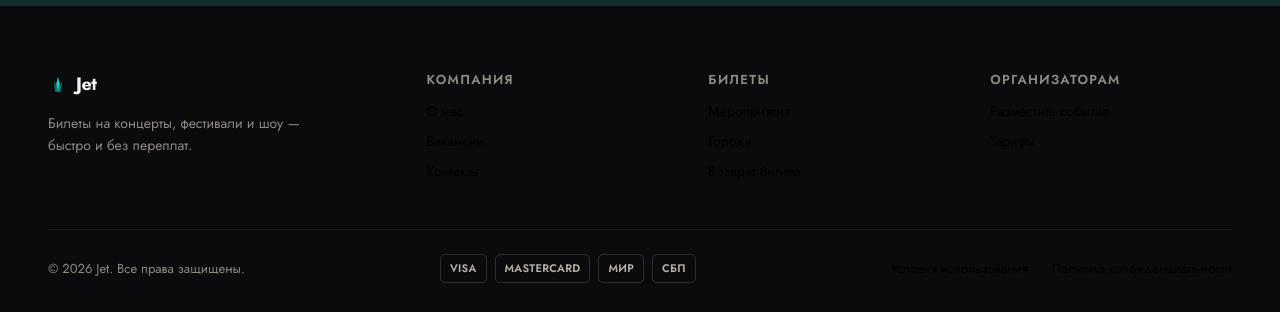
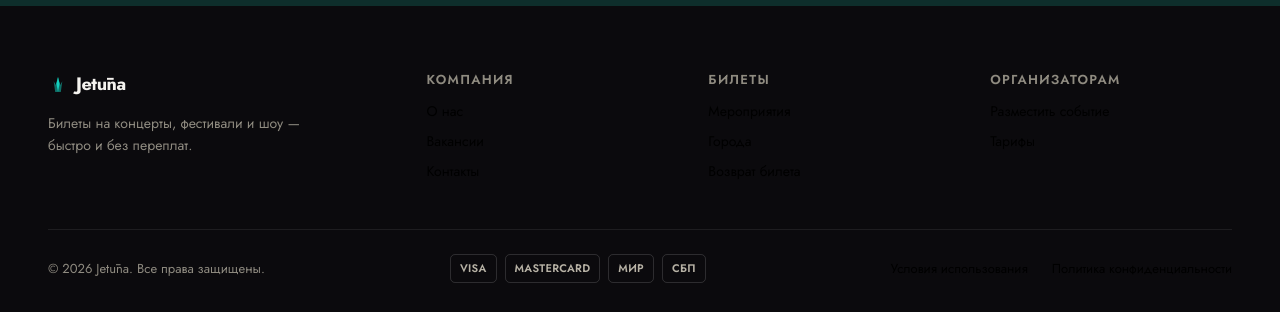
Before and after one commit to Bakhq/jet-tickets, a React (Vite) app: page /#/ in a window 1280 px wide. Shown: the part 1818-2130 px from the top of the page. Built offline with nearby package versions, Linux system fonts and the light colour scheme; no server answers; the database is empty.

Commit message:
Update Footer.jsx

```diff
--- a/src/components/Footer.jsx
+++ b/src/components/Footer.jsx
@@ -53,7 +53,7 @@ export function Footer() {
           <div>
             <Link to="/" className="inline-flex items-center gap-2 mb-3.5">
               <JetMark size={20} />
-              <span className="text-lg font-bold tracking-tight text-cream">Jet</span>
+              <span className="text-lg font-bold tracking-tight text-cream">Jetūna</span>
             </Link>
             <div className="text-sm text-muted-dark max-w-[260px] leading-relaxed">
               Билеты на концерты, фестивали и шоу — быстро и без переплат.
@@ -80,7 +80,7 @@ export function Footer() {
         </div>
         <div className="border-t border-white/[0.08] pt-5 sm:pt-6 flex flex-col sm:flex-row items-start sm:items-center sm:justify-between gap-3.5">
           <div className="text-[13px] text-muted-dark order-3 sm:order-1">
-            © 2026 Jet. Все права защищены.
+            © 2026 Jetūna. Все права защищены.
           </div>
           <div className="order-1 sm:order-2">
             <PaymentBadges />
@@ -103,7 +103,7 @@ export function Footer() {
 export function MinimalFooter() {
   return (
     <footer className="border-t border-border px-5 sm:px-12 py-6 flex flex-col sm:flex-row items-start sm:items-center sm:justify-between gap-2.5">
-      <div className="text-[13px] text-muted">© 2026 Jet. Все права защищены.</div>
+      <div className="text-[13px] text-muted">© 2026 Jetūna. Все права защищены.</div>
       <div className="flex gap-4.5 sm:gap-6">
         <Link to="/" className="text-[13px] text-muted">
           Условия использования
```
